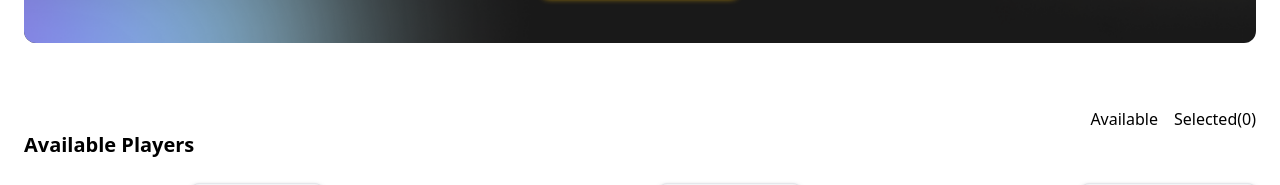
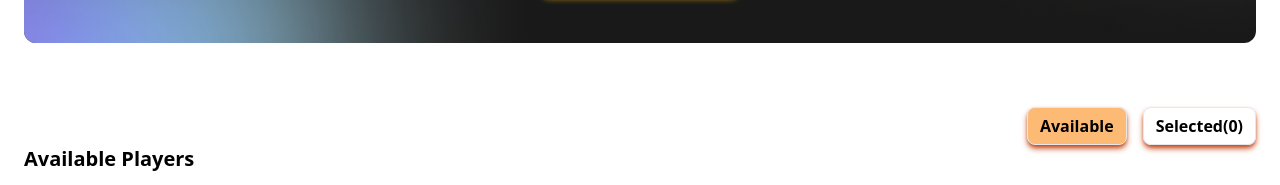
Before and after one commit to nazmul-nhb/cricket-carnival, a Vue app: page / in a window 1280 px wide. Shown: the part 501-686 px from the top of the page. Built offline with nearby package versions, Linux system fonts and the light colour scheme.

Commit message:
conditionally showed available and selected components

```diff
--- a/src/components/Cricketers.vue
+++ b/src/components/Cricketers.vue
@@ -1,12 +1,26 @@
 <template>
   <!-- <h3>Total {{ cricketers.length }}</h3>
   <h3 v-if="selectedCountry !== ''" >{{selectedCountry}} {{ countrySpecific.length }}</h3> -->
-  <section class="container mx-auto my-16">
+  <section class="container mx-auto my-16 min-h-[50vh]">
     <div class="flex justify-end gap-4">
-      <button>Available</button>
-      <button>Selected({{ selectedCount }})</button>
+      <button
+        class="toggle-button"
+        :class="{ 'bg-orange-300': !selectedView }"
+        @click="setSelectedView(false)"
+      >
+        Available
+      </button>
+      <button
+        class="toggle-button"
+        :class="{ 'bg-orange-300': selectedView }"
+        @click="setSelectedView(true)"
+      >
+        Selected({{ selectedCount }})
+      </button>
     </div>
-    <div>
+
+    <!-- Available Players -->
+    <div v-if="!selectedView">
       <h3 class="text-xl font-semibold">Available Players</h3>
       <div
         class="flex flex-col lg:flex-row lg:justify-between lg:items-center gap-4 my-6 pb-5 border-b border-gray-300 text-sm"
@@ -123,7 +137,10 @@
       </div>
     </div>
 
-    <Selected :selectedIds="storedIds" />
+    <!-- Selected Players -->
+    <div v-else>
+      <Selected :selectedIds="storedIds" />
+    </div>
   </section>
 </template>
 
@@ -151,6 +168,7 @@ export default defineComponent({
     const selectedCountry = ref<string>('');
     const selectedType = ref<string>('');
     const sortBy = ref<string>('');
+    const selectedView = ref<boolean>(false);
 
     const setCountry = (country: string) => {
       selectedCountry.value = country;
@@ -162,6 +180,10 @@ export default defineComponent({
 
     const setSortBy = (sortOption: string) => {
       sortBy.value = sortOption;
+    };
+
+    const setSelectedView = (view: boolean) => {
+      selectedView.value = view;
     };
 
     const filteredCricketers = computed(() => {
@@ -228,11 +250,28 @@ export default defineComponent({
       storedIds,
       selectedCount,
       addSelectedPlayer,
+      selectedView,
+      setSelectedView,
     };
   },
 });
 </script>
 
 <style scoped>
+.toggle-button {
+  @apply font-semibold border rounded-lg shadow-md shadow-orange-700 px-3 py-1.5 transition-all duration-300 ease-in-out;
+}
 
+.toggle-button:hover {
+  @apply bg-orange-200 -translate-y-1; /* Lift the button slightly */
+}
+
+.toggle-button:focus {
+  @apply border shadow-md shadow-orange-600;
+}
+
+/* Add the click effect */
+.toggle-button:active {
+  @apply transform translate-y-1 border shadow-sm shadow-orange-400; /* Move down when pressed */
+}
 </style>
```
